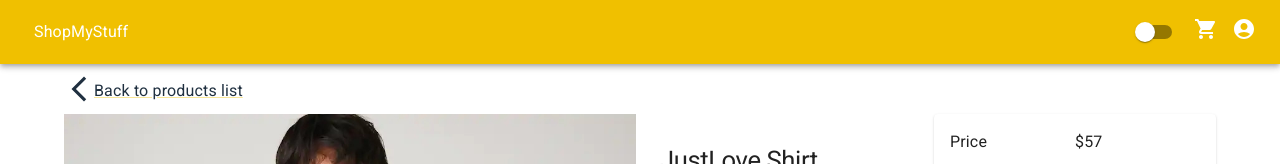
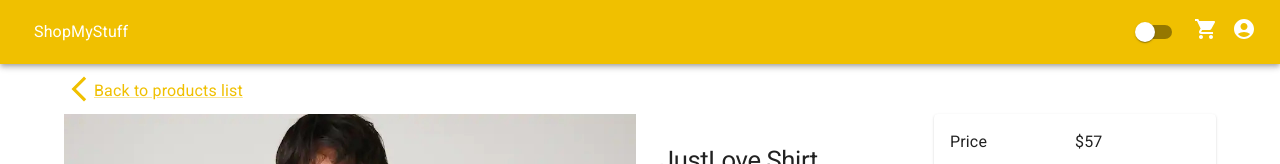
Before and after one commit to Akramobt/ShopMyStuffs, a Next.js app: page /product/JustLove-Shirt in a window 1280 px wide. Shown: the top 164 px of the page. Built offline with nearby package versions, Linux system fonts and the light colour scheme.

Commit message:
fixing still dark mode error

```diff
--- a/components/Layout.js
+++ b/components/Layout.js
@@ -8,6 +8,7 @@ import ShoppingCartIcon from '@mui/icons-material/ShoppingCart';
 
 import Link from 'next/link' ;
 import { Store } from '../utils/Store';
+import Cookies from 'js-cookie';
 
 export default function Layout({title ,description,children}) {
   const{state, dispatch}=useContext(Store);
@@ -45,8 +46,8 @@ export default function Layout({title ,description,children}) {
   const classes = useStyles();
   const darkModeChangeHandler = ()=>{
     dispatch({type: darkMode ?'DARK_MODE_OFF': 'DARK_MODE_ON'});
- //   const newDarkMode = !darkMode;
-  //  Cookies.set('darkMode', newDarkMode ? 'ON' : 'OFF');
+  const newDarkMode = !darkMode;
+  Cookies.set('darkMode', newDarkMode ? 'ON' : 'OFF');
   };
   return (
     <div>
--- a/next.config.js
+++ b/next.config.js
@@ -1,6 +1,6 @@
 /** @type {import('next').NextConfig} */
 const nextConfig = {
-
+    reactStrictMode: true,
 }
 
 module.exports = nextConfig
--- a/pages/product/[slug].js
+++ b/pages/product/[slug].js
@@ -10,6 +10,7 @@ import useStyles from '../../utils/Styles';
 import ArrowBackIosNewIcon from '@mui/icons-material/ArrowBackIosNew';
 import { Stack } from '@mui/system';
 import AddShoppingCartIcon from '@mui/icons-material/AddShoppingCart';
+
 
 export default function ProductScreen() {
   const classes= useStyles();
@@ -26,8 +27,8 @@ export default function ProductScreen() {
 
           <Link href='/' >
             <Stack sx={{ flexDirection:'row' }}>
-            <ArrowBackIosNewIcon sx={{ fontSize: "30px" ,color:"#203040" }}/>
-            <Typography sx={{ mt:'5px',color:"#203040" }}>
+            <ArrowBackIosNewIcon sx={{ fontSize: "30px" ,color:'primary' }}/>
+            <Typography sx={{ mt:'5px',color:'primary' }}>
               Back to products list
             </Typography>
           </Stack>
```
Also changed, not shown: 1 other file (tests, documents, lock files or other folders).
